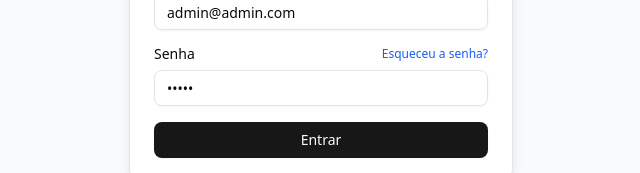
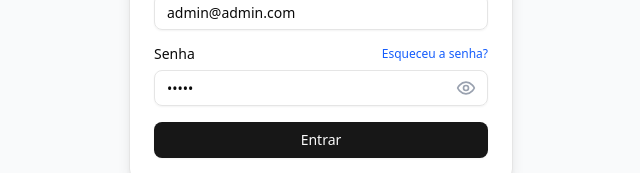
Before and after one commit to gsPatrick/obras-fabio, a Next.js app: page /login in a window 1280 px wide. Shown: the part 400-573 px from the top of the page, without its empty margins (319-959 px from the left). Built offline with nearby package versions, Linux system fonts and the light colour scheme.

Commit message:
tratamento

```diff
--- a/src/components/auth/LoginForm.js
+++ b/src/components/auth/LoginForm.js
@@ -14,8 +14,17 @@
 } from "@/components/ui/card";
 import { Input } from "@/components/ui/input";
 import { Label } from "@/components/ui/label";
+import {
+  AlertDialog,
+  AlertDialogAction,
+  AlertDialogContent,
+  AlertDialogDescription,
+  AlertDialogFooter,
+  AlertDialogHeader,
+  AlertDialogTitle,
+} from "@/components/ui/alert-dialog";
 
-// Um ícone simples para o logo. Em um projeto real, você usaria o componente <Image /> do Next.js
+// Ícone para o logo
 const LogoIcon = () => (
   <svg
     xmlns="http://www.w3.org/2000/svg"
@@ -34,16 +43,54 @@
   </svg>
 );
 
+// Ícones para ver/esconder a senha
+const EyeIcon = ({ ...props }) => (
+  <svg
+    xmlns="http://www.w3.org/2000/svg"
+    width="24"
+    height="24"
+    viewBox="0 0 24 24"
+    fill="none"
+    stroke="currentColor"
+    strokeWidth="2"
+    strokeLinecap="round"
+    strokeLinejoin="round"
+    {...props}
+  >
+    <path d="M2 12s3-7 10-7 10 7 10 7-3 7-10 7-10-7-10-7Z" />
+    <circle cx="12" cy="12" r="3" />
+  </svg>
+);
+
+const EyeOffIcon = ({ ...props }) => (
+  <svg
+    xmlns="http://www.w3.org/2000/svg"
+    width="24"
+    height="24"
+    viewBox="0 0 24 24"
+    fill="none"
+    stroke="currentColor"
+    strokeWidth="2"
+    strokeLinecap="round"
+    strokeLinejoin="round"
+    {...props}
+  >
+    <path d="M9.88 9.88a3 3 0 1 0 4.24 4.24" />
+    <path d="M10.73 5.08A10.43 10.43 0 0 1 12 5c7 0 10 7 10 7a13.16 13.16 0 0 1-1.67 2.68" />
+    <path d="M6.61 6.61A13.526 13.526 0 0 0 2 12s3 7 10 7a9.74 9.74 0 0 0 5.39-1.61" />
+    <line x1="2" x2="22" y1="2" y2="22" />
+  </svg>
+);
 
 export function LoginForm() {
   const [isLoading, setIsLoading] = useState(false);
-  const [error, setError] = useState('');
+  const [showPassword, setShowPassword] = useState(false);
+  const [isModalOpen, setIsModalOpen] = useState(false);
   const { login } = useAuth();
 
   const handleSubmit = async (e) => {
     e.preventDefault();
     setIsLoading(true);
-    setError('');
 
     const email = e.target.email.value;
     const password = e.target.password.value;
@@ -52,7 +99,7 @@
       await login(email, password);
       // O redirecionamento para /dashboard é tratado pelo AuthContext
     } catch (err) {
-      setError(err.message || "Ocorreu um erro desconhecido.");
+      setIsModalOpen(true);
     } finally {
       setIsLoading(false);
     }
@@ -97,19 +144,30 @@
                   Esqueceu a senha?
                 </Link>
               </div>
+              <div className="relative">
                 <Input
                   id="password"
-                type="password"
+                  type={showPassword ? 'text' : 'password'}
                   required
                   disabled={isLoading}
                   defaultValue="admin"
+                  className="pr-10" // Adiciona espaço para o ícone
                 />
+                <button
+                  type="button"
+                  onClick={() => setShowPassword(!showPassword)}
+                  className="absolute inset-y-0 right-0 flex items-center pr-3 text-gray-400 hover:text-gray-600"
+                  aria-label={showPassword ? 'Esconder senha' : 'Mostrar senha'}
+                >
+                  {showPassword ? (
+                    <EyeOffIcon className="h-5 w-5" />
+                  ) : (
+                    <EyeIcon className="h-5 w-5" />
+                  )}
+                </button>
               </div>
-            {error && (
-              <div className="text-center text-sm font-medium text-red-500">
-                {error}
             </div>
-            )}
+
             <Button type="submit" className="w-full" disabled={isLoading}>
               {isLoading ? (
                 <div className="flex items-center gap-2">
@@ -126,6 +184,20 @@
           </form>
         </CardContent>
       </Card>
+
+      <AlertDialog open={isModalOpen} onOpenChange={setIsModalOpen}>
+        <AlertDialogContent>
+          <AlertDialogHeader>
+            <AlertDialogTitle>Credenciais Inválidas</AlertDialogTitle>
+            <AlertDialogDescription>
+              O e-mail ou a senha que você inseriu estão incorretos. Por favor, tente novamente.
+            </AlertDialogDescription>
+          </AlertDialogHeader>
+          <AlertDialogFooter>
+            <AlertDialogAction>Tentar Novamente</AlertDialogAction>
+          </AlertDialogFooter>
+        </AlertDialogContent>
+      </AlertDialog>
     </div>
   );
 }
```
Lines whose indentation alone changed are shown as unchanged.
